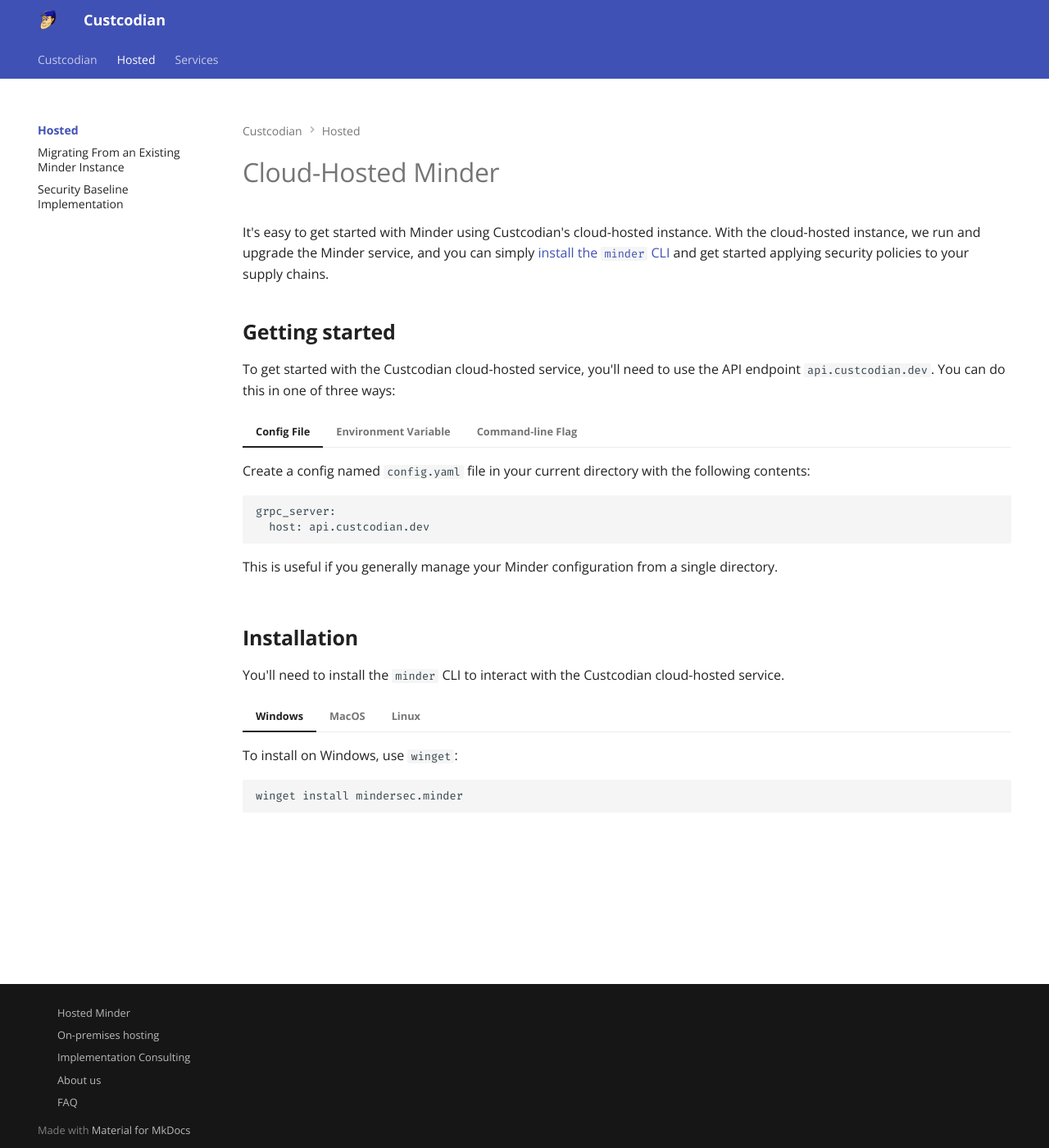
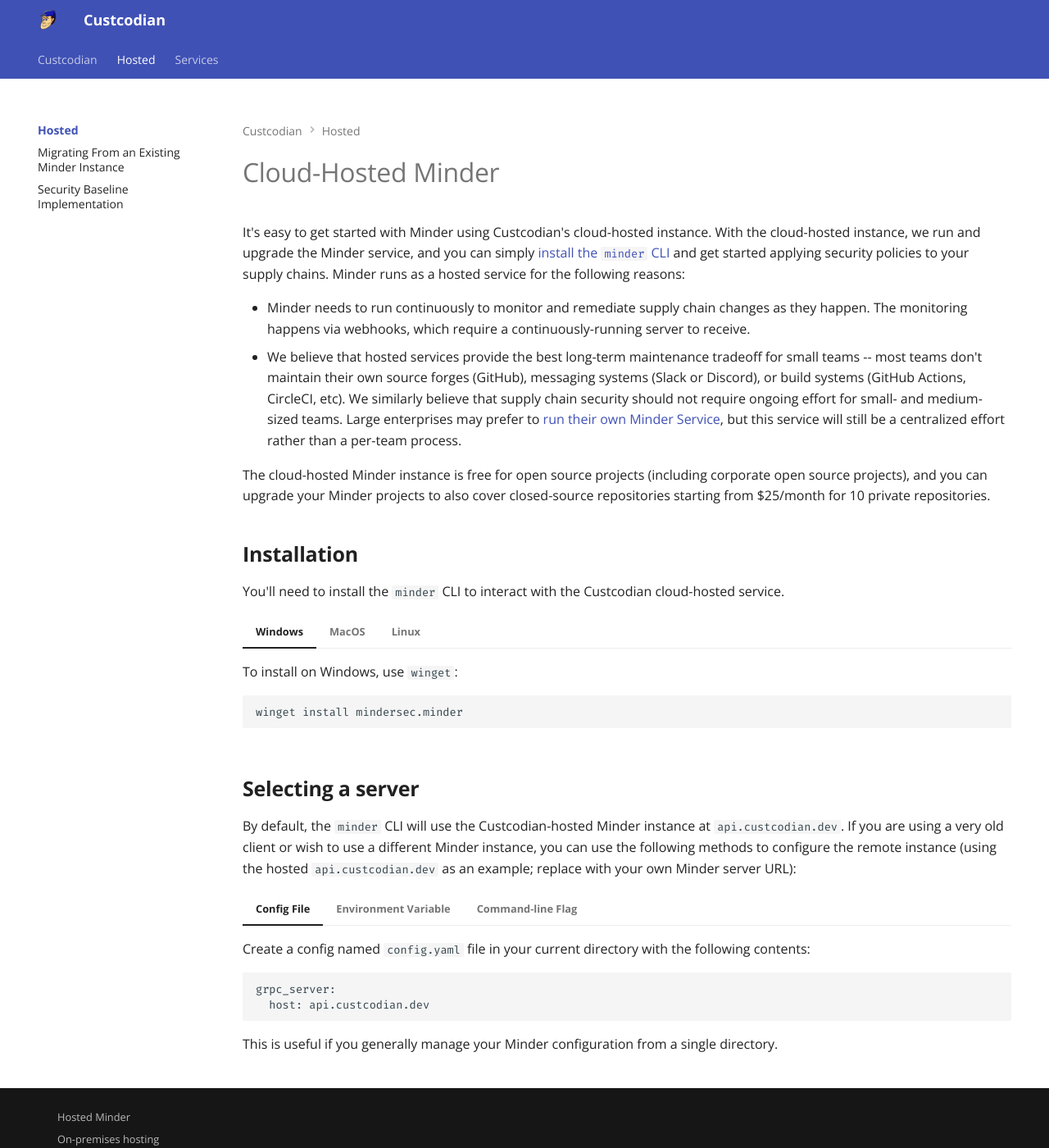
Before and after one commit to custcodian/website, an MkDocs documentation site: the page built from docs/hosted/index.md, in a window 1280 px wide and 1400 px high. Shown: the whole window at 82% size. Built offline with MkDocs 1.6.1 and Material for MkDocs 9.7.7, drawn with Linux system fonts in a browser that asks for light colours; plug-ins that fetch from the network failed and are left out.

Commit message:
Update hosted minder instructions for 2026

````diff
--- a/docs/hosted/index.md
+++ b/docs/hosted/index.md
@@ -1,35 +1,11 @@
 # Cloud-Hosted Minder
 
-It's easy to get started with Minder using Custcodian's cloud-hosted instance.  With the cloud-hosted instance, we run and upgrade the Minder service, and you can simply [install the `minder` CLI](#installation) and get started applying security policies to your supply chains.
+It's easy to get started with Minder using Custcodian's cloud-hosted instance.  With the cloud-hosted instance, we run and upgrade the Minder service, and you can simply [install the `minder` CLI](#installation) and get started applying security policies to your supply chains.  Minder runs as a hosted service for the following reasons:
 
-## Getting started
+* Minder needs to run continuously to monitor and remediate supply chain changes as they happen.  The monitoring happens via webhooks, which require a continuously-running server to receive.
+* We believe that hosted services provide the best long-term maintenance tradeoff for small teams -- most teams don't maintain their own source forges (GitHub), messaging systems (Slack or Discord), or build systems (GitHub Actions, CircleCI, etc).  We similarly believe that supply chain security should not require ongoing effort for small- and medium-sized teams.  Large enterprises may prefer to [run their own Minder Service](../services/index.md), but this service will still be a centralized effort rather than a per-team process.
 
-To get started with the Custcodian cloud-hosted service, you'll need to use the API endpoint `api.custcodian.dev`.  You can do this in one of three ways:
-
-=== "Config File"
-
-    Create a config named `config.yaml` file in your current directory with the following contents:
-
-    ```
-    grpc_server:
-      host: api.custcodian.dev
-    ```
-
-    This is useful if you generally manage your Minder configuration from a single directory.
-
-=== "Environment Variable"
-
-    Set the environment variable `export MINDER_GRPC_SERVER_HOST=api.custcodian.dev`.  You can put this in your shell initialization file so that it applies every time you run `minder`.
-
-=== "Command-line Flag"
-
-    If you want to change the minder server you are running against (for example, when [migrating to custcodian](migration.md)), you may want to set the `--grpc-host=api.custcodian.dev` on the `minder` command-line, as follows:
-
-    ```
-    minder --grpc-host=api.custcodian.dev
-    ```
-
-    This is particularly useful if you have multiple Minder servers running.
+The cloud-hosted Minder instance is free for open source projects (including corporate open source projects), and you can upgrade your Minder projects to also cover closed-source repositories starting from $25/month for 10 private repositories.
 
 ## Installation
 
@@ -60,4 +36,31 @@
     tar -xzf minder_0.0.86_linux_amd64.tar.gz minder
     ```
 
-##
+## Selecting a server
+
+By default, the `minder` CLI will use the Custcodian-hosted Minder instance at `api.custcodian.dev`.  If you are using a very old client or wish to use a different Minder instance, you can use the following methods to configure the remote instance (using the hosted `api.custcodian.dev` as an example; replace with your own Minder server URL):
+
+=== "Config File"
+
+    Create a config named `config.yaml` file in your current directory with the following contents:
+
+    ```
+    grpc_server:
+      host: api.custcodian.dev
+    ```
+
+    This is useful if you generally manage your Minder configuration from a single directory.
+
+=== "Environment Variable"
+
+    Set the environment variable `export MINDER_GRPC_SERVER_HOST=api.custcodian.dev`.  You can put this in your shell initialization file so that it applies every time you run `minder`.
+
+=== "Command-line Flag"
+
+    If you want to change the minder server you are running against (for example, when [migrating to custcodian](migration.md)), you may want to set the `--grpc-host=api.custcodian.dev` on the `minder` command-line, as follows:
+
+    ```
+    minder --grpc-host=api.custcodian.dev
+    ```
+
+    This is particularly useful if you have multiple Minder servers running.
````
